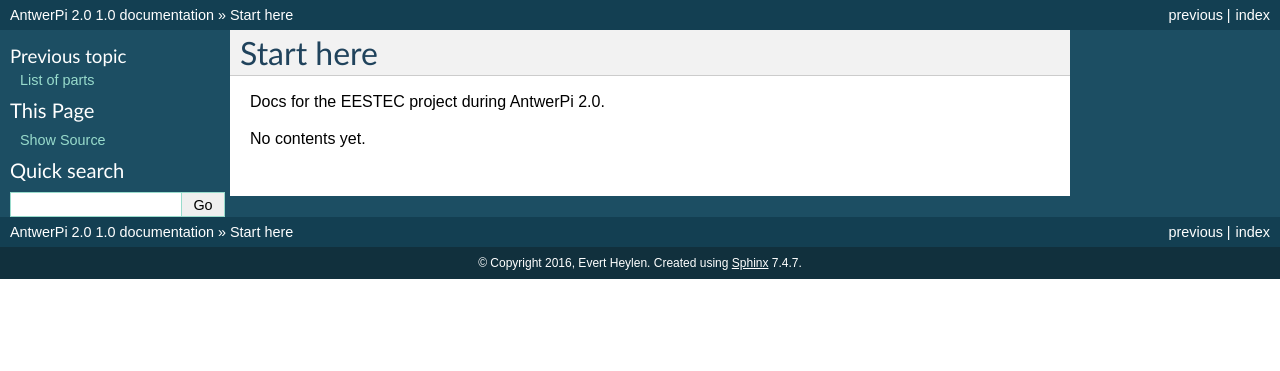
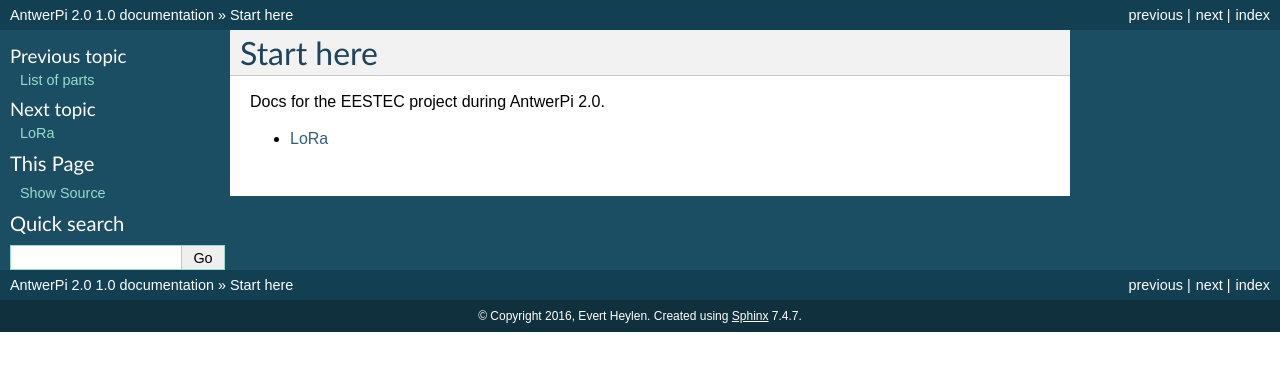
Before and after one commit to eestec-antwerp/AntwerPi2, a Sphinx documentation site: the page built from docs/source/eestec/index.rst, in a window 1280 px wide. Shown: the top 371 px of the page. Built offline with Sphinx 7.4.7, drawn with Linux system fonts in a browser that asks for light colours.

Commit message:
lora in index

```diff
--- a/docs/source/eestec/index.rst
+++ b/docs/source/eestec/index.rst
@@ -5,4 +5,7 @@
 
 Docs for the EESTEC project during AntwerPi 2.0.
 
-No contents yet.
+.. toctree::
+   :maxdepth: 2
+
+   lora
```
